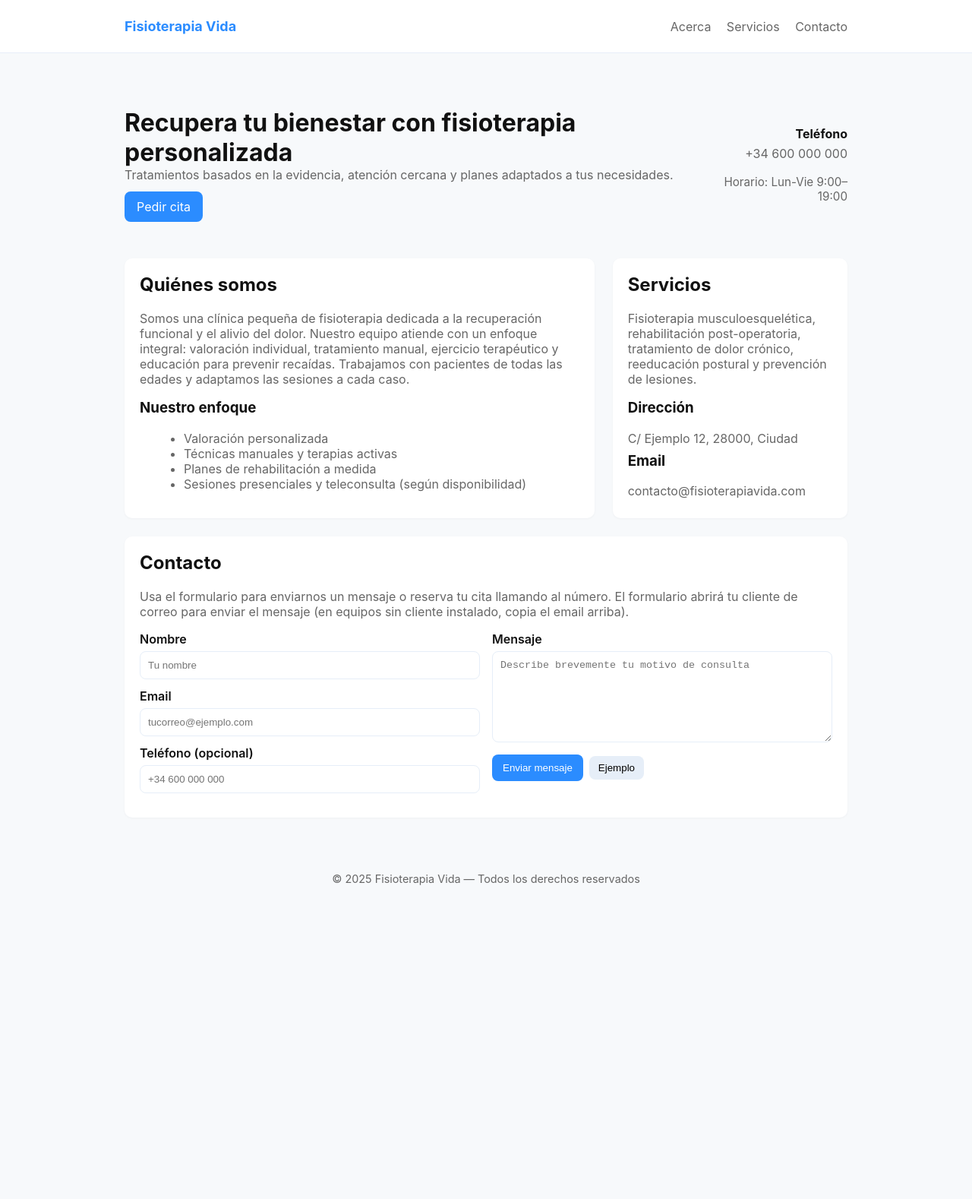
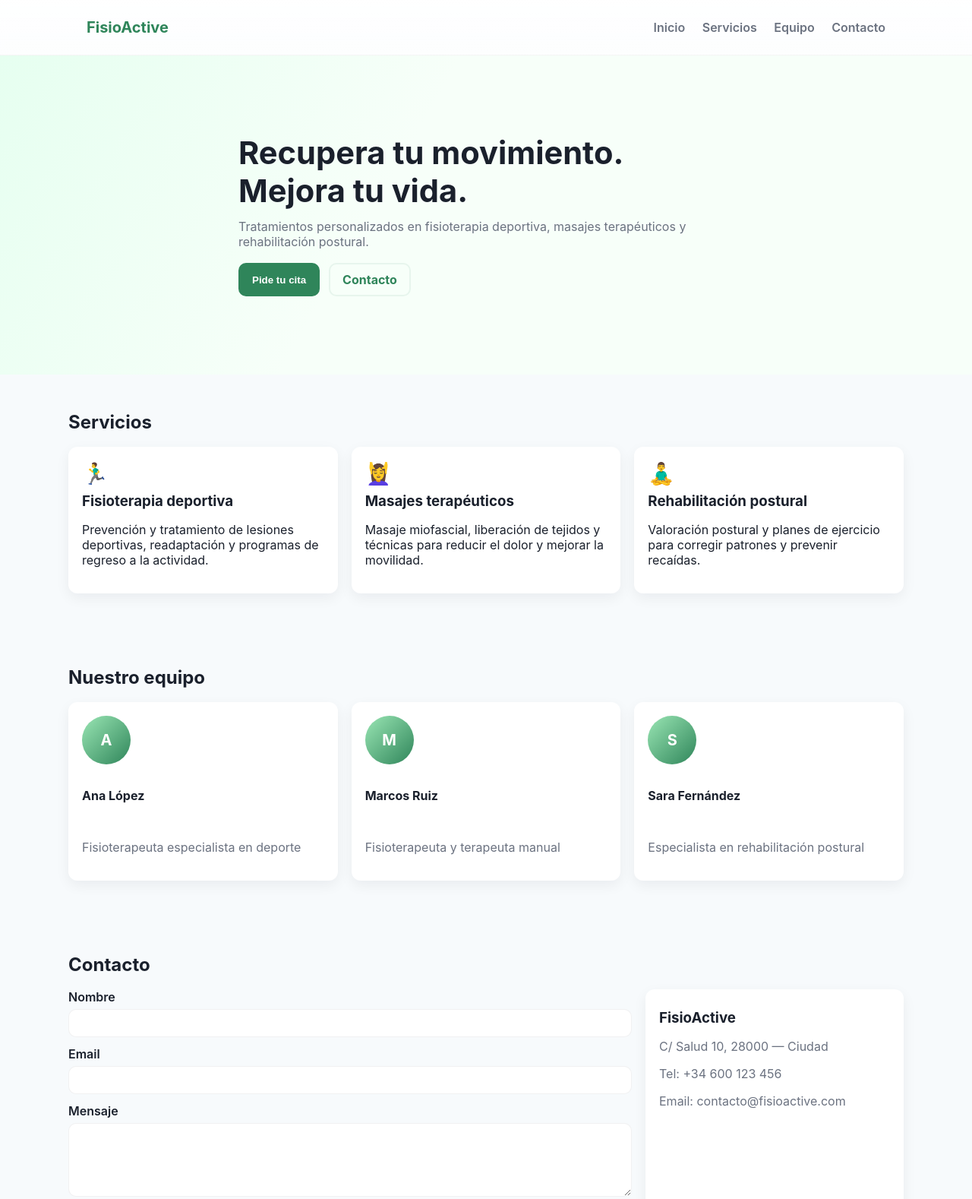
Before and after one commit to ManuehCM/ManuehCM.github.io, a plain HTML site: page index.html in a window 1280 px wide. Shown: the top 1578 px of the page at 76% size. Before the commit the page ends 1213 px from the top, so only its background shows below. Drawn offline with Linux system fonts and the light colour scheme.

Commit message:
Primeros pasos pagina web

```diff
--- a/index.html
+++ b/index.html
@@ -1,174 +1,118 @@
-<!DOCTYPE html>
+<!doctype html>
 <html lang="es">
     <head>
         <meta charset="utf-8">
         <meta name="viewport" content="width=device-width, initial-scale=1">
-    <title>Clínica de Fisioterapia — Inicio</title>
-    <meta name="description" content="Clínica de fisioterapia local — tratamientos personalizados, recuperación y bienestar.">
-    <style>
-        :root{--accent:#2b8cff;--muted:#666;--bg:#f7f9fb}
-        *{box-sizing:border-box}
-        body{font-family:Inter, system-ui, -apple-system, 'Segoe UI', Roboto, 'Helvetica Neue', Arial; margin:0; color:#111;background:var(--bg)}
-        header{background:#fff;border-bottom:1px solid #e6eef8}
-        .container{max-width:1000px;margin:0 auto;padding:24px}
-        .nav{display:flex;align-items:center;justify-content:space-between}
-        .brand{font-weight:700;color:var(--accent);font-size:1.125rem}
-        nav a{color:var(--muted);text-decoration:none;margin-left:16px}
-        .hero{display:flex;flex-direction:column;gap:18px;padding:48px 0}
-        .hero h1{margin:0;font-size:2rem}
-        .hero p{margin:0;color:var(--muted)}
-        .cta{display:inline-block;background:var(--accent);color:#fff;padding:10px 16px;border-radius:8px;text-decoration:none}
-        .grid{display:grid;grid-template-columns:1fr;gap:24px}
-        .card{background:#fff;padding:20px;border-radius:10px;box-shadow:0 1px 3px rgba(16,24,40,0.04)}
-        h2{margin-top:0}
-        .contact-columns{display:grid;grid-template-columns:1fr;gap:16px}
-        label{display:block;font-weight:600;margin-bottom:6px}
-        input[type=text],input[type=email],textarea{width:100%;padding:10px;border:1px solid #e6eef8;border-radius:8px}
-        textarea{min-height:120px;resize:vertical}
-        .btn{background:var(--accent);color:#fff;padding:10px 14px;border:none;border-radius:8px;cursor:pointer}
-        footer{padding:24px 0;text-align:center;color:var(--muted);font-size:.9rem}
-        @media(min-width:800px){.hero{flex-direction:row;align-items:center;justify-content:space-between}.grid{grid-template-columns:2fr 1fr}.contact-columns{grid-template-columns:1fr 1fr}}
-    </style>
+        <title>FisioActive — Fisioterapia y bienestar</title>
+        <meta name="description" content="FisioActive - Clínica de fisioterapia. Fisioterapia deportiva, masajes terapéuticos y rehabilitación postural.">
+        <link rel="stylesheet" href="style.css">
+        <script src="script.js" defer></script>
     </head>
     <body>
-    <header>
-        <div class="container nav">
-            <div class="brand">Fisioterapia Vida</div>
-            <nav>
-                <a href="#acerca">Acerca</a>
+        <header class="site-header">
+            <div class="container header-inner">
+                <div class="brand">FisioActive</div>
+                <nav class="main-nav" aria-label="Navegación principal">
+                    <a href="#inicio">Inicio</a>
                     <a href="#servicios">Servicios</a>
+                    <a href="#equipo">Equipo</a>
                     <a href="#contacto">Contacto</a>
                 </nav>
             </div>
         </header>
 
-    <main class="container">
-        <section class="hero">
-            <div>
-                <h1>Recupera tu bienestar con fisioterapia personalizada</h1>
-                <p>Tratamientos basados en la evidencia, atención cercana y planes adaptados a tus necesidades.</p>
-                <p style="margin-top:12px"><a class="cta" href="#contacto">Pedir cita</a></p>
+        <main>
+            <section id="inicio" class="hero">
+                <div class="hero-overlay"></div>
+                <div class="container hero-content">
+                    <h1>Recupera tu movimiento. Mejora tu vida.</h1>
+                    <p class="lead">Tratamientos personalizados en fisioterapia deportiva, masajes terapéuticos y rehabilitación postural.</p>
+                    <div class="hero-actions">
+                        <button id="bookBtn" class="btn-primary">Pide tu cita</button>
+                        <a class="btn-ghost" href="#contacto">Contacto</a>
                     </div>
-            <div style="text-align:right">
-                <div style="font-weight:700">Teléfono</div>
-                <div style="color:var(--muted);margin-top:6px">+34 600 000 000</div>
-                <div style="margin-top:18px;font-size:.95rem;color:var(--muted)">Horario: Lun-Vie 9:00–19:00</div>
                 </div>
             </section>
 
-        <section id="acerca" class="grid">
+            <section id="servicios" class="section container">
+                <h2 class="section-title">Servicios</h2>
+                <div class="cards">
                     <article class="card">
-                <h2>Quiénes somos</h2>
-                <p style="color:var(--muted)">Somos una clínica pequeña de fisioterapia dedicada a la recuperación funcional y el alivio del dolor. Nuestro equipo atiende con un enfoque integral: valoración individual, tratamiento manual, ejercicio terapéutico y educación para prevenir recaídas. Trabajamos con pacientes de todas las edades y adaptamos las sesiones a cada caso.</p>
-
-                <h3 style="margin-top:16px">Nuestro enfoque</h3>
-                <ul style="margin:8px 0 0 18px;color:var(--muted)">
-                    <li>Valoración personalizada</li>
-                    <li>Técnicas manuales y terapias activas</li>
-                    <li>Planes de rehabilitación a medida</li>
-                    <li>Sesiones presenciales y teleconsulta (según disponibilidad)</li>
-                </ul>
+                        <div class="icon">🏃‍♂️</div>
+                        <h3>Fisioterapia deportiva</h3>
+                        <p>Prevención y tratamiento de lesiones deportivas, readaptación y programas de regreso a la actividad.</p>
                     </article>
 
-            <aside class="card">
-                <h2 id="servicios">Servicios</h2>
-                <p style="color:var(--muted)">Fisioterapia musculoesquelética, rehabilitación post-operatoria, tratamiento de dolor crónico, reeducación postural y prevención de lesiones.</p>
-                <h3 style="margin-top:12px">Dirección</h3>
-                <p style="color:var(--muted);margin:6px 0">C/ Ejemplo 12, 28000, Ciudad</p>
-                <h3 style="margin-top:8px">Email</h3>
-                <p style="color:var(--muted);margin:6px 0">contacto@fisioterapiavida.com</p>
-            </aside>
+                    <article class="card">
+                        <div class="icon">💆‍♀️</div>
+                        <h3>Masajes terapéuticos</h3>
+                        <p>Masaje miofascial, liberación de tejidos y técnicas para reducir el dolor y mejorar la movilidad.</p>
+                    </article>
+
+                    <article class="card">
+                        <div class="icon">🧘‍♂️</div>
+                        <h3>Rehabilitación postural</h3>
+                        <p>Valoración postural y planes de ejercicio para corregir patrones y prevenir recaídas.</p>
+                    </article>
+                </div>
             </section>
 
-        <section id="contacto" style="margin-top:24px">
-            <div class="card">
-                <h2>Contacto</h2>
-                <p style="color:var(--muted)">Usa el formulario para enviarnos un mensaje o reserva tu cita llamando al número. El formulario abrirá tu cliente de correo para enviar el mensaje (en equipos sin cliente instalado, copia el email arriba).</p>
-
-                <form id="contactForm" class="contact-columns" onsubmit="return handleSubmit(event)">
-                    <div>
-                        <label for="name">Nombre</label>
-                        <input id="name" name="name" type="text" placeholder="Tu nombre" required>
-
-                        <label for="email" style="margin-top:12px">Email</label>
-                        <input id="email" name="email" type="email" placeholder="tucorreo@ejemplo.com" required>
-
-                        <label for="phone" style="margin-top:12px">Teléfono (opcional)</label>
-                        <input id="phone" name="phone" type="text" placeholder="+34 600 000 000">
+            <section id="equipo" class="section container">
+                <h2 class="section-title">Nuestro equipo</h2>
+                <div class="team-grid">
+                    <div class="team-member card">
+                        <div class="avatar">A</div>
+                        <h4>Ana López</h4>
+                        <p class="muted">Fisioterapeuta especialista en deporte</p>
                     </div>
 
-                    <div>
-                        <label for="message">Mensaje</label>
-                        <textarea id="message" name="message" placeholder="Describe brevemente tu motivo de consulta" required></textarea>
+                    <div class="team-member card">
+                        <div class="avatar">M</div>
+                        <h4>Marcos Ruiz</h4>
+                        <p class="muted">Fisioterapeuta y terapeuta manual</p>
+                    </div>
 
-                        <div style="display:flex;gap:8px;margin-top:12px;align-items:center">
-                            <button class="btn" type="submit">Enviar mensaje</button>
-                            <button type="button" onclick="fillSample()" style="background:#e6eef8;border-radius:8px;padding:8px 12px;border:none;cursor:pointer">Ejemplo</button>
+                    <div class="team-member card">
+                        <div class="avatar">S</div>
+                        <h4>Sara Fernández</h4>
+                        <p class="muted">Especialista en rehabilitación postural</p>
                     </div>
                 </div>
+            </section>
+
+            <section id="contacto" class="section container">
+                <h2 class="section-title">Contacto</h2>
+                <div class="contact-grid">
+                    <form id="contactForm" class="contact-form" novalidate>
+                        <label for="nombre">Nombre</label>
+                        <input id="nombre" name="nombre" type="text" required>
+
+                        <label for="email">Email</label>
+                        <input id="email" name="email" type="email" required>
+
+                        <label for="mensaje">Mensaje</label>
+                        <textarea id="mensaje" name="mensaje" rows="5" required></textarea>
+
+                        <div class="form-actions">
+                            <button type="submit" class="btn-primary">Enviar mensaje</button>
+                        </div>
+                        <p id="formMessage" class="form-message" role="status" aria-live="polite"></p>
                     </form>
 
-                <div id="formNotice" style="margin-top:12px;color:var(--muted)"></div>
+                    <aside class="contact-info card">
+                        <h3>FisioActive</h3>
+                        <p class="muted">C/ Salud 10, 28000 — Ciudad</p>
+                        <p class="muted">Tel: +34 600 123 456</p>
+                        <p class="muted">Email: contacto@fisioactive.com</p>
+                    </aside>
                 </div>
             </section>
         </main>
 
-    <footer>
+        <footer class="site-footer">
             <div class="container">
-            © <span id="year"></span> Fisioterapia Vida — Todos los derechos reservados
+                © 2025 FisioActive — Todos los derechos reservados
             </div>
         </footer>
-
-    <script>
-        document.getElementById('year').textContent = new Date().getFullYear();
-
-        function validateEmail(email){
-            return /\S+@\S+\.\S+/.test(email);
-        }
-
-        function handleSubmit(e){
-            e.preventDefault();
-            const name = document.getElementById('name').value.trim();
-            const email = document.getElementById('email').value.trim();
-            const phone = document.getElementById('phone').value.trim();
-            const message = document.getElementById('message').value.trim();
-
-            const notice = document.getElementById('formNotice');
-            notice.textContent = '';
-
-            if(!name || !email || !message){
-                notice.textContent = 'Por favor, completa los campos obligatorios.';
-                return false;
-            }
-            if(!validateEmail(email)){
-                notice.textContent = 'Introduce un email válido.';
-                return false;
-            }
-
-            // Construir mailto (abre cliente de correo del usuario)
-            const to = 'contacto@fisioterapiavida.com';
-            const subject = encodeURIComponent('Contacto web - ' + name);
-            let body = 'Nombre: ' + name + '\nEmail: ' + email + '\n';
-            if(phone) body += 'Teléfono: ' + phone + '\n';
-            body += '\nMensaje:\n' + message + '\n';
-
-            const mailto = `mailto:${to}?subject=${subject}&body=${encodeURIComponent(body)}`;
-            window.location.href = mailto;
-
-            // Mostrar instrucción en caso de que el cliente no abra
-            setTimeout(()=>{
-                notice.textContent = 'Si no se abre tu cliente de correo, por favor envía un email a contacto@fisioterapiavida.com';
-            }, 500);
-
-            return false;
-        }
-
-        function fillSample(){
-            document.getElementById('name').value = 'María Pérez';
-            document.getElementById('email').value = 'maria@example.com';
-            document.getElementById('phone').value = '+34 600 111 222';
-            document.getElementById('message').value = 'Quisiera información sobre rehabilitación de hombro y disponibilidad para una primera consulta.';
-        }
-    </script>
     </body>
 </html>
--- /dev/null
+++ b/script.js
@@ -0,0 +1,46 @@
+// script.js — interacciones simples para FisioActive
+
+// Alerta cuando el usuario pulsa 'Pide tu cita'
+document.addEventListener('DOMContentLoaded', function(){
+  const bookBtn = document.getElementById('bookBtn');
+  if(bookBtn){
+    bookBtn.addEventListener('click', function(){
+      alert('Gracias por solicitar tu cita. Te contactaremos pronto para confirmar la disponibilidad.');
+    });
+  }
+
+  // Manejo básico del formulario de contacto
+  const form = document.getElementById('contactForm');
+  const formMessage = document.getElementById('formMessage');
+  if(form){
+    form.addEventListener('submit', function(e){
+      e.preventDefault();
+      formMessage.textContent = '';
+
+      const nombre = document.getElementById('nombre').value.trim();
+      const email = document.getElementById('email').value.trim();
+      const mensaje = document.getElementById('mensaje').value.trim();
+
+      if(!nombre || !email || !mensaje){
+        formMessage.textContent = 'Por favor completa todos los campos.';
+        formMessage.style.color = 'crimson';
+        return;
+      }
+
+      // Validación sencilla de email
+      const re = /\S+@\S+\.\S+/;
+      if(!re.test(email)){
+        formMessage.textContent = 'Introduce un email válido.';
+        formMessage.style.color = 'crimson';
+        return;
+      }
+
+      // Simular envío (sin backend). Podrías integrar Formspree, Getform o un endpoint propio.
+      formMessage.textContent = 'Mensaje enviado. Gracias — nos pondremos en contacto contigo.';
+      formMessage.style.color = 'var(--green-700)';
+
+      // limpiar campos después de enviar
+      form.reset();
+    });
+  }
+});
--- /dev/null
+++ b/style.css
@@ -0,0 +1,68 @@
+/* style.css — diseño moderno, limpio y responsivo para FisioActive */
+:root{
+  --green-700:#2f855a;
+  --green-300:#9ae6b4;
+  --bg:#f7fafc;
+  --card:#ffffff;
+  --text:#1a202c;
+  --muted:#6b7280;
+  --radius:12px;
+}
+*{box-sizing:border-box}
+body{margin:0;font-family:Inter, system-ui, -apple-system, 'Segoe UI', Roboto, Arial;color:var(--text);background:var(--bg);-webkit-font-smoothing:antialiased}
+.container{max-width:1100px;margin:0 auto;padding:24px}
+
+/* Header */
+.site-header{background:linear-gradient(180deg, rgba(255,255,255,0.9), rgba(255,255,255,0.7));backdrop-filter:blur(6px);border-bottom:1px solid rgba(0,0,0,0.04)}
+.header-inner{display:flex;align-items:center;justify-content:space-between}
+.brand{font-weight:700;color:var(--green-700);font-size:1.25rem}
+.main-nav a{color:var(--muted);text-decoration:none;margin-left:18px;font-weight:600}
+.main-nav a:hover{color:var(--green-700)}
+
+/* Hero */
+.hero{position:relative;padding:64px 0;display:flex;align-items:center;min-height:320px}
+.hero-overlay{position:absolute;inset:0;background:linear-gradient(120deg,#e6fff0 0%, #f7fff9 40%);opacity:1}
+.hero-content{position:relative;z-index:2;max-width:700px}
+.hero h1{font-size:2rem;margin:0 0 12px}
+.lead{margin:0;color:var(--muted)}
+.hero-actions{margin-top:18px;display:flex;gap:12px}
+.btn-primary{background:var(--green-700);color:#fff;padding:12px 18px;border-radius:10px;border:none;cursor:pointer;font-weight:700}
+.btn-primary:hover{opacity:0.95}
+.btn-ghost{display:inline-flex;align-items:center;padding:10px 16px;border-radius:10px;background:transparent;border:2px solid rgba(47,133,90,0.08);color:var(--green-700);text-decoration:none;font-weight:700}
+
+/* Sections */
+.section{padding:48px 0}
+.section-title{font-size:1.5rem;margin:0 0 18px}
+.cards{display:grid;grid-template-columns:1fr;gap:18px}
+.card{background:var(--card);padding:18px;border-radius:var(--radius);box-shadow:0 6px 18px rgba(16,24,40,0.06)}
+.card h3{margin-top:8px;margin-bottom:8px}
+.icon{font-size:28px}
+
+/* Team */
+.team-grid{display:grid;grid-template-columns:1fr;gap:18px}
+.team-member{display:flex;flex-direction:column;align-items:flex-start;gap:10px;padding:18px}
+.avatar{width:64px;height:64px;border-radius:50%;background:linear-gradient(135deg,var(--green-300),var(--green-700));display:flex;align-items:center;justify-content:center;color:#fff;font-weight:700;font-size:20px}
+.muted{color:var(--muted)}
+
+/* Contact */
+.contact-grid{display:grid;grid-template-columns:1fr;gap:18px}
+.contact-form label{display:block;font-weight:600;margin-bottom:6px}
+.contact-form input,.contact-form textarea{width:100%;padding:10px;border-radius:10px;border:1px solid rgba(16,24,40,0.06);margin-bottom:12px}
+.form-actions{display:flex;justify-content:flex-start}
+.form-message{color:var(--green-700);margin-top:8px}
+.contact-info{padding:18px}
+
+/* Footer */
+.site-footer{border-top:1px solid rgba(0,0,0,0.04);padding:24px 0;color:var(--muted);text-align:center}
+
+/* Responsive */
+@media(min-width:700px){
+  .cards{grid-template-columns:repeat(3,1fr)}
+  .team-grid{grid-template-columns:repeat(3,1fr)}
+  .contact-grid{grid-template-columns:1fr 340px}
+}
+
+@media(min-width:1000px){
+  .hero{min-height:420px}
+  .hero h1{font-size:2.6rem}
+}
```
Lines whose indentation alone changed are shown as unchanged.
